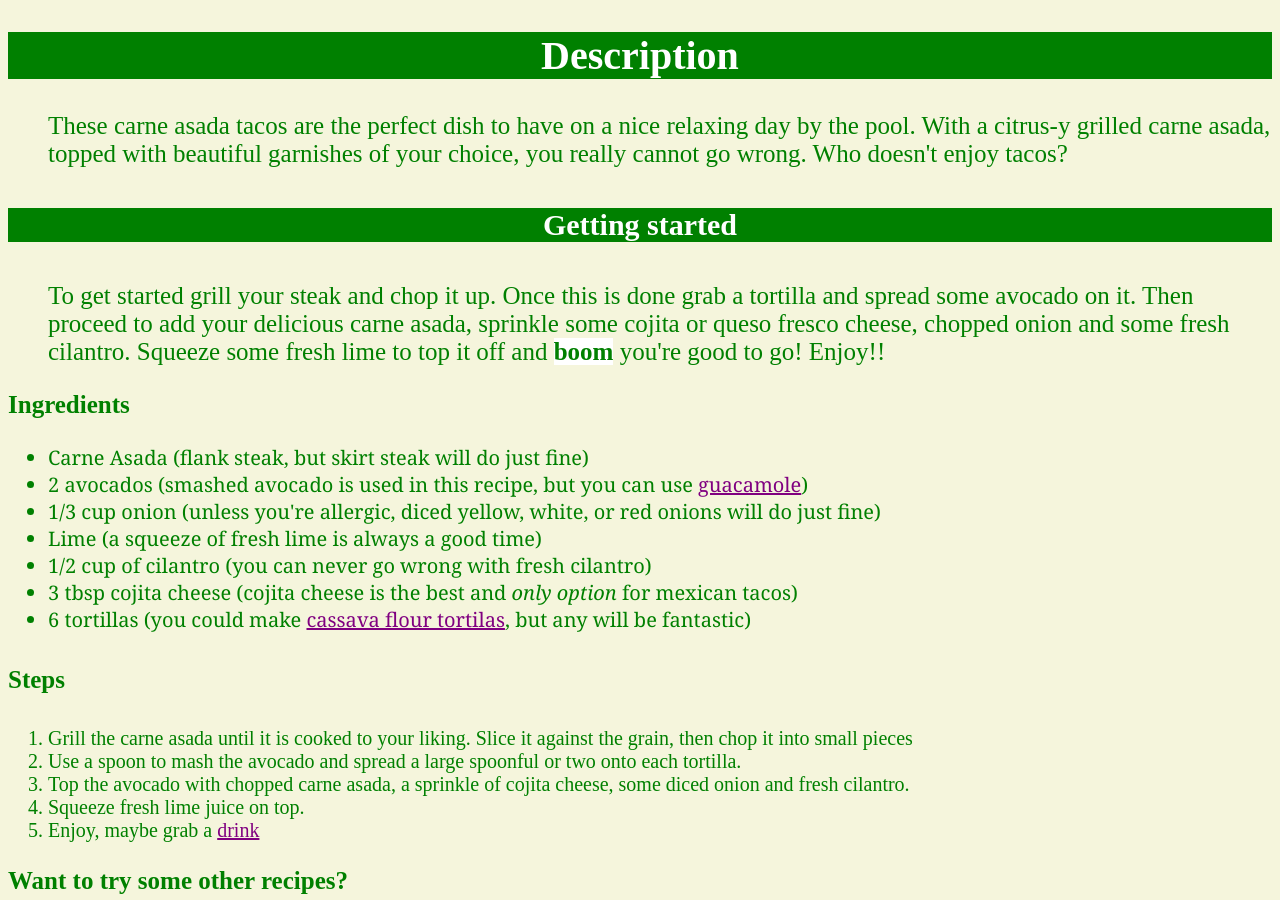
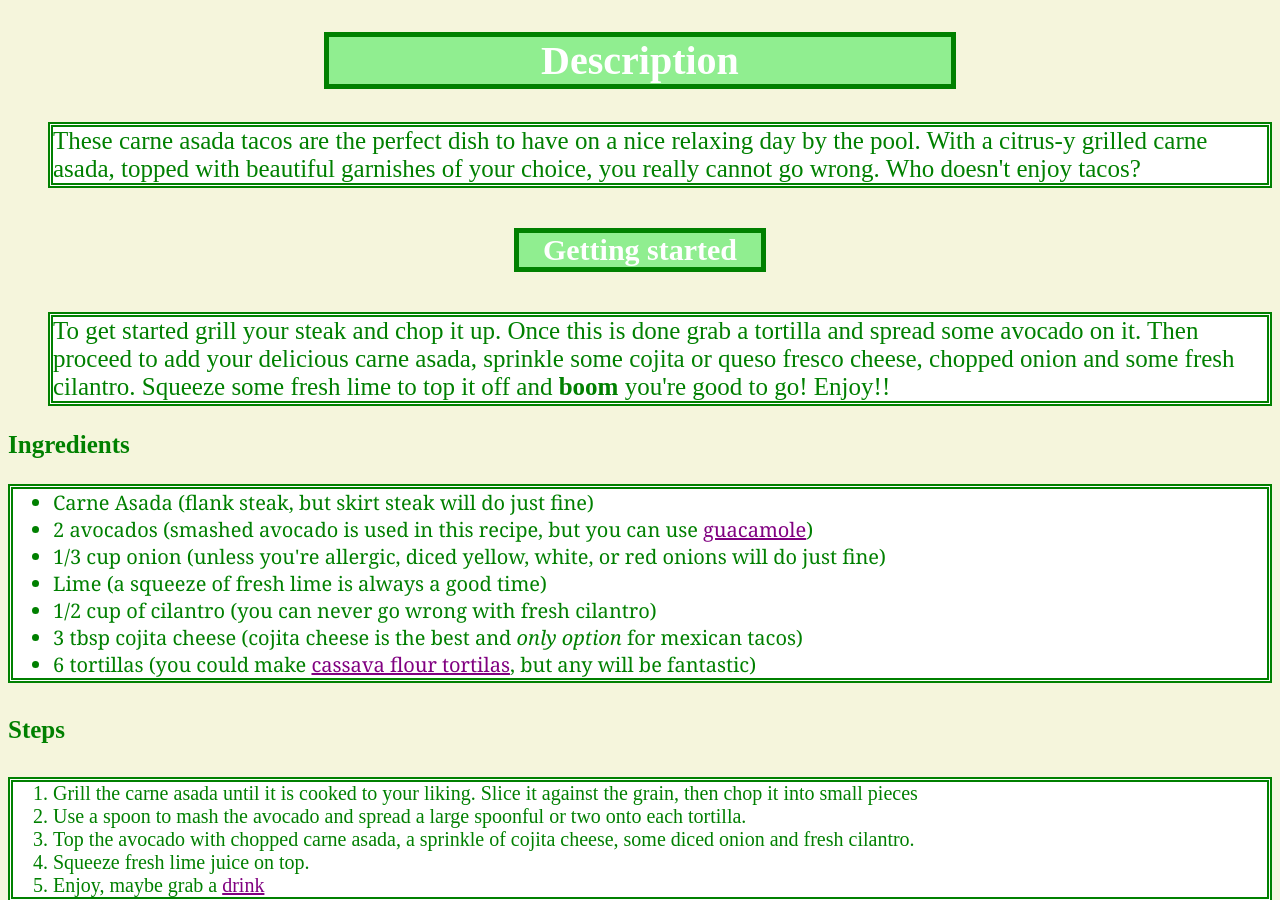
Before and after one commit to EWC13/odin-recipes, a website: page recipes/carne-asada-taco.html in a window 1280 px wide. Shown: the part 644-1544 px from the top of the page. Drawn offline with Linux system fonts and the light colour scheme.

Commit message:
Added borders where needed

```diff
--- a/style.css
+++ b/style.css
@@ -38,15 +38,24 @@ ul{
 }
 
 h2{
-    background-color: green;
+    background-color: lightgreen;
     color:white;
     font-size: 40px;
     text-align: center;
+    margin-left:25%;
+    margin-right:25%;
+    border: 5px;
+    border-style: solid;
+    border-color: green;
 }
 
 dd{
     color:green;
-    font-size:25px
+    font-size:25px;
+    border: 5px;
+    border-style:double;
+    border-color: green;
+    background-color: white;
 }
 
 h3{
@@ -57,6 +66,10 @@ h3{
 ol{
     color:green;
     font-size:20px;
+    border: 5px;
+    border-style:double;
+    border-color: green;
+    background-color: white;
 }
 
 .foodlink{
@@ -76,8 +89,10 @@ ol{
     color:green;
     font-size: 20px;
     font-family: Cambria;
-    margin-left: auto;
-    margin-right: auto;
+    border: 5px;
+    border-style:double;
+    border-color: green;
+    background-color: white;
 }
 
 .returnlink{
@@ -106,10 +121,15 @@ ol{
 }
 
 #started{
-    background-color: green;
+    background-color: lightgreen;
     color:white;
     font-size: 30px;
     text-align: center;
+    margin-left:40%;
+    margin-right:40%;
+    border: 5px;
+    border-style: solid;
+    border-color: green;
 }
 
 #spaghsteps{
```
